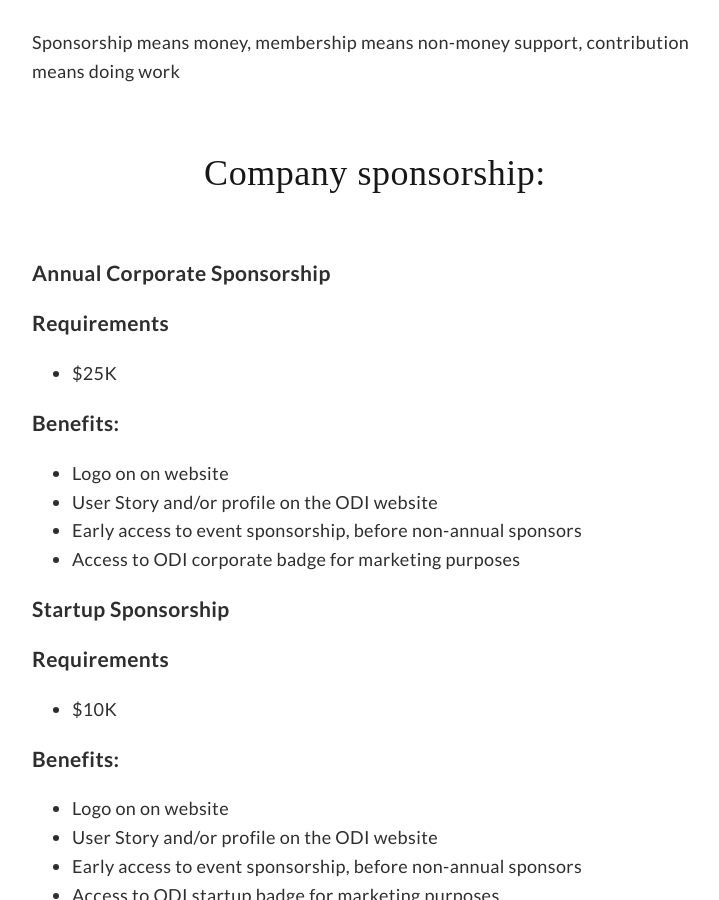
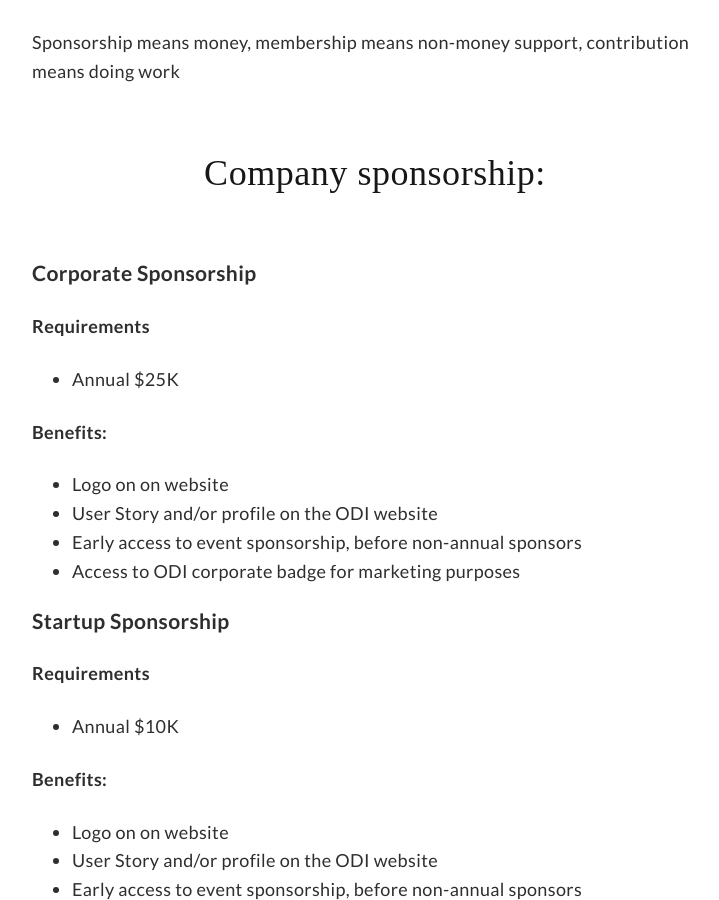
Before and after one commit to opendatainitiative/opendatainitiative.github.io, a Jekyll site: the page built from participation.md, in a window 1280 px wide and 900 px high, scrolled down 367 px. Shown: the whole window, without its empty margins (265-984 px from the left). Built offline with Jekyll 4.4.1, drawn with Linux system fonts in a browser that asks for light colours; our own code applies the rules of GitHub Pages for plain Markdown files.

Commit message:
Update participation.md

```diff
--- a/participation.md
+++ b/participation.md
@@ -3,12 +3,12 @@ Sponsorship means money, membership means non-money support, contribution means
 
 ## Company sponsorship:
 
-### Annual Corporate Sponsorship
+### Corporate Sponsorship
 
-### Requirements
-* $25K
+#### Requirements
+* Annual $25K
 
-### Benefits:
+#### Benefits:
 * Logo on on website
 * User Story and/or profile on the ODI website
 * Early access to event sponsorship, before non-annual sponsors
@@ -16,10 +16,10 @@ Sponsorship means money, membership means non-money support, contribution means
 
 ### Startup Sponsorship
 
-### Requirements
-* $10K
+#### Requirements
+* Annual $10K
 
-### Benefits:
+#### Benefits:
 * Logo on on website
 * User Story and/or profile on the ODI website
 * Early access to event sponsorship, before non-annual sponsors
```
